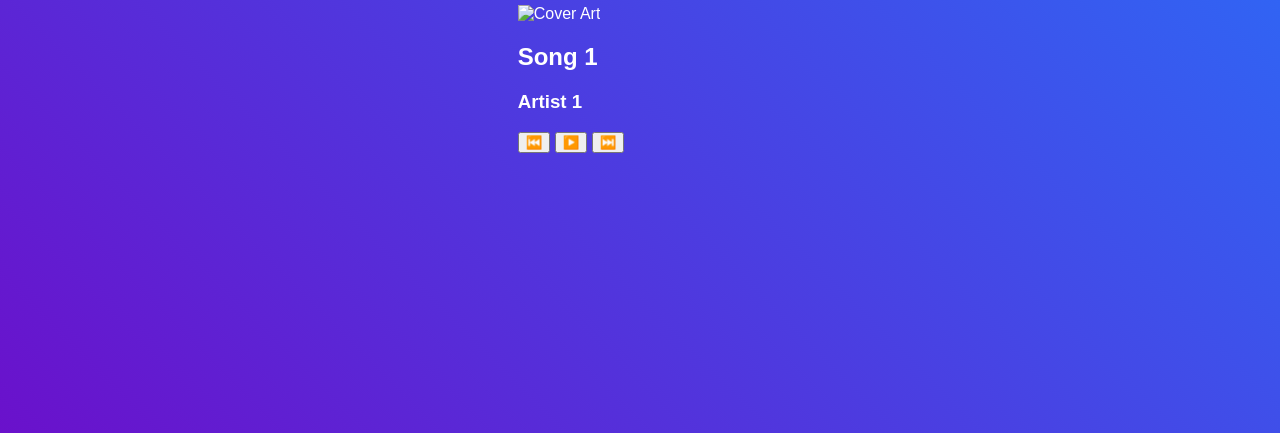
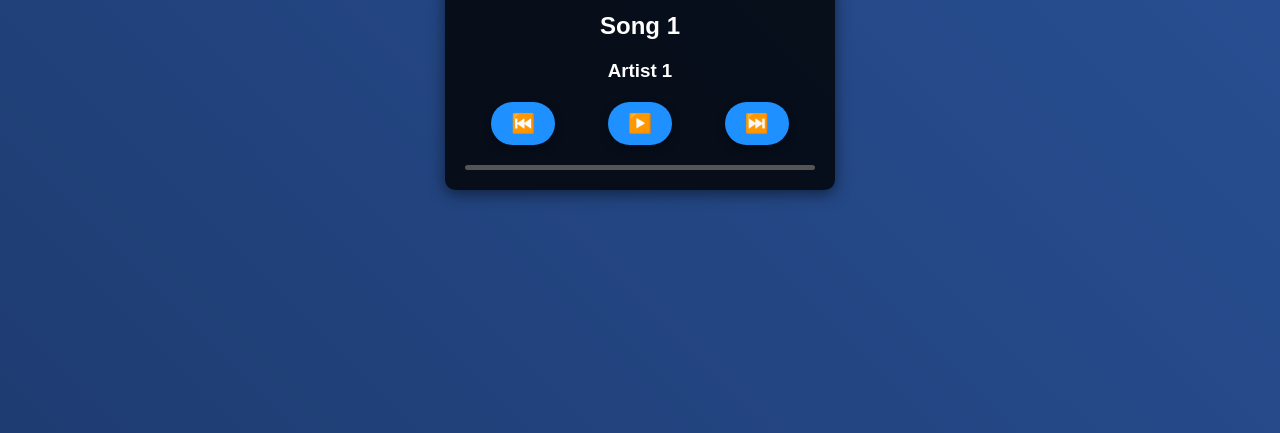
Before and after one commit to Sriraju157/music, a plain HTML site: page index.html in a window 1280 px wide. Shown: the part 367-800 px from the top of the page. Drawn offline with Linux system fonts and the light colour scheme.

Commit message:
Update style.css

```diff
--- a/style.css
+++ b/style.css
@@ -1,59 +1,70 @@
 body {
     margin: 0;
     font-family: Arial, sans-serif;
+    background: linear-gradient(45deg, #1e3c72, #2a5298);
+    color: white;
     display: flex;
     justify-content: center;
     align-items: center;
     height: 100vh;
-    background: linear-gradient(45deg, #6a11cb, #2575fc);
-    color: white;
-    overflow: hidden;
 }
 
-.container {
+.music-container {
     text-align: center;
+    background: rgba(0, 0, 0, 0.8);
+    padding: 20px;
+    border-radius: 10px;
+    width: 350px;
+    box-shadow: 0px 4px 15px rgba(0, 0, 0, 0.5);
 }
 
 header h1 {
-    font-size: 2.5rem;
     margin-bottom: 20px;
 }
 
-.cube {
-    position: relative;
-    width: 200px;
-    height: 200px;
-    transform-style: preserve-3d;
-    transform: rotateX(30deg) rotateY(-45deg);
-    animation: rotateCube 8s infinite linear;
+.cover img {
+    width: 100%;
+    border-radius: 10px;
 }
 
-.face {
-    position: absolute;
-    width: 200px;
-    height: 200px;
-    background: rgba(255, 255, 255, 0.2);
-    border: 2px solid white;
-    display: flex;
-    justify-content: center;
-    align-items: center;
-    font-size: 1.5rem;
-    font-weight: bold;
-    color: white;
-    text-shadow: 2px 2px 5px black;
+.info {
+    margin: 20px 0;
 }
 
-.front { transform: translateZ(100px); }
-.back { transform: rotateY(180deg) translateZ(100px); }
-.right { transform: rotateY(90deg) translateZ(100px); }
-.left { transform: rotateY(-90deg) translateZ(100px); }
-.top { transform: rotateX(90deg) translateZ(100px); }
-.bottom { transform: rotateX(-90deg) translateZ(100px); }
+.controls {
+    display: flex;
+    justify-content: space-around;
+    margin: 20px 0;
+}
 
-@keyframes rotateCube {
-    0% { transform: rotateX(30deg) rotateY(-45deg); }
-    25% { transform: rotateX(30deg) rotateY(45deg); }
-    50% { transform: rotateX(-30deg) rotateY(135deg); }
-    75% { transform: rotateX(-30deg) rotateY(225deg); }
-    100% { transform: rotateX(30deg) rotateY(315deg); }
+.btn {
+    background: #1e90ff;
+    border: none;
+    padding: 10px 20px;
+    border-radius: 50px;
+    cursor: pointer;
+    color: white;
+    font-size: 1.2rem;
+    box-shadow: 0px 4px 10px rgba(0, 0, 0, 0.3);
 }
+
+.btn:hover {
+    background: #4682b4;
+}
+
+.progress-container {
+    background: #555;
+    border-radius: 5px;
+    cursor: pointer;
+    position: relative;
+    height: 5px;
+    width: 100%;
+    margin-top: 10px;
+}
+
+.progress {
+    background: #1e90ff;
+    height: 100%;
+    width: 0;
+    border-radius: 5px;
+}
```
